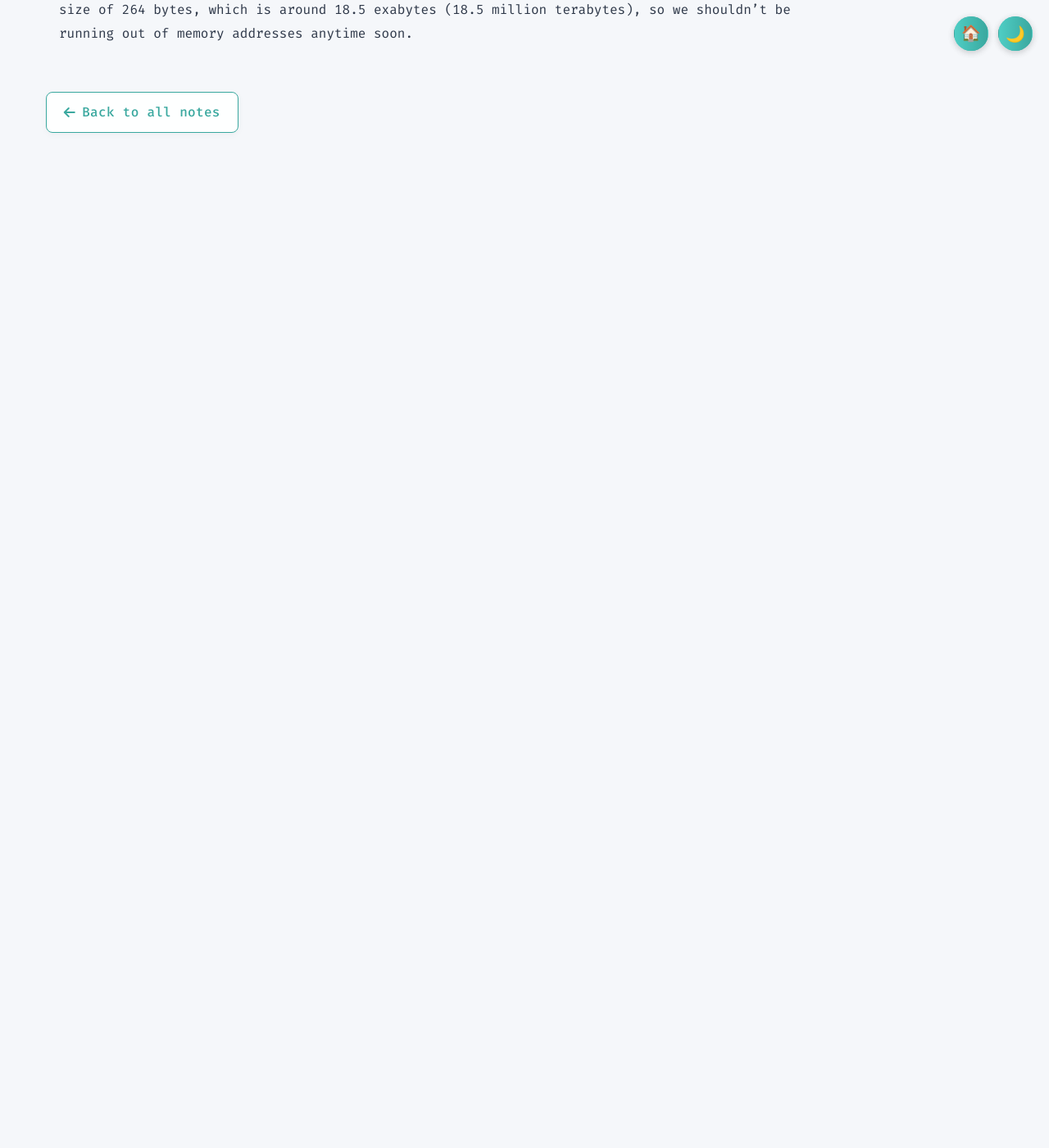
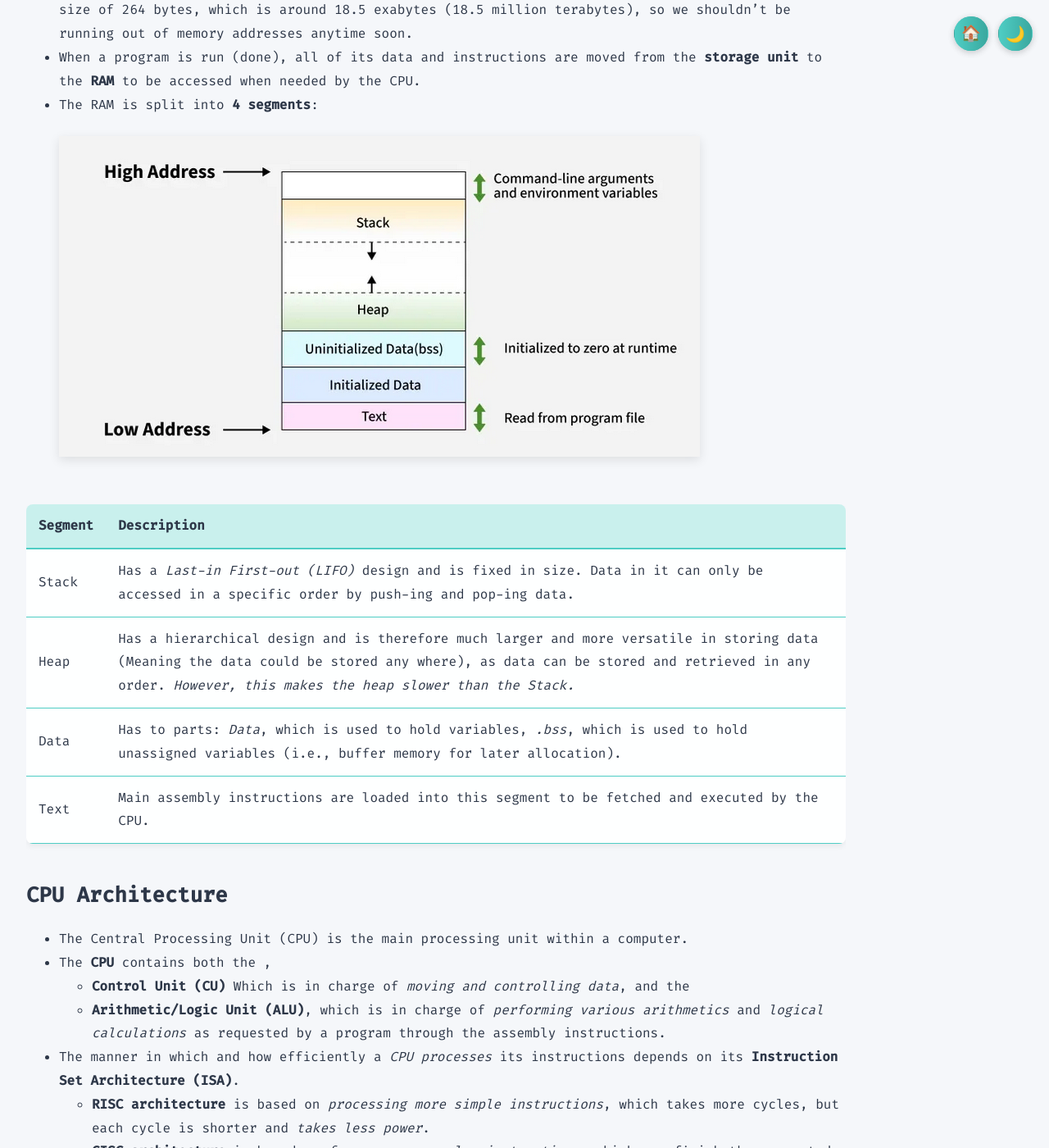
Before and after one commit to PathogenicKatt/PathogenicKatt.github.io, a Jekyll site: the page built from _notes/intro-to-assembly.md, in a window 1280 px wide and 1400 px high, scrolled down 4881 px. Shown: the whole window at 82% size. Built offline with Jekyll 4.4.1, drawn with Linux system fonts in a browser that asks for light colours; before the commit the page ends 5091 px from its top, so only the background shows below that; some of the changed text lies outside the part shown.

Commit message:
Update notes

```diff
--- a/_notes/intro-to-assembly.md
+++ b/_notes/intro-to-assembly.md
@@ -122,3 +122,78 @@ syscall
 - In the past, with **32-bit addresses**, memory addresses were limited from **0x00000000** to **0xffffffff**.
 - This meant that the maximum possible RAM size was 232 bytes, which is only 4 gigabytes, at which point we run out of unique addresses.
 - With **64-bit addresses**, the range is now up to **0xffffffffffffffff**, with a theoretical maximum RAM size of 264 bytes, which is around 18.5 exabytes (18.5 million terabytes), so we shouldn't be running out of memory addresses anytime soon.
+- When a program is run (done), all of its data and instructions are moved from the **storage unit** to the **RAM** to be accessed when needed by the CPU.
+- The RAM is split into **4 segments**:
+    ![RAM segments](/assets/img/htb-assembly(2).PNG){: .writeup-image}<br>
+
+<table>
+<thead>
+    <tr>
+        <th>Segment</th>
+        <th>Description</th>
+    </tr>
+</thead>
+<tbody>
+    <tr>
+        <td>Stack</td>
+        <td>Has a <i>Last-in First-out (LIFO)</i> design and is fixed in size. Data in it can only be accessed in a specific order by push-ing and pop-ing data.</td>
+    </tr>
+    <tr>
+        <td>Heap</td>
+        <td>Has a hierarchical design and is therefore much larger and more versatile in storing data (Meaning the data could be stored any where), as data can be stored and retrieved in any order.<i> However, this makes the heap slower than the Stack.</i></td>
+    </tr>
+    <tr>
+        <td>Data</td>
+        <td>Has to parts: <i>Data</i>, which is used to hold variables, <i>.bss</i>, which is used to hold unassigned variables (i.e., buffer memory for later allocation).</td>
+    </tr>
+    <tr>
+        <td>Text</td>
+        <td>Main assembly instructions are loaded into this segment to be fetched and executed by the CPU.</td>
+    </tr>
+</tbody>
+</table>
+
+## CPU Architecture
+- The Central Processing Unit (CPU) is the main processing unit within a computer.
+- The **CPU** contains both the ,
+    - **Control Unit (CU)** Which is in charge of *moving and controlling data*, and the
+    - **Arithmetic/Logic Unit (ALU)**, which is in charge of *performing various arithmetics* and *logical calculations* as requested by a program through the assembly instructions.
+- The manner in which and how efficiently a *CPU processes* its instructions depends on its **Instruction Set Architecture (ISA)**.
+    - **RISC architecture** is based on *processing more simple instructions*, which takes more cycles, but each cycle is shorter and *takes less power*.
+    - **CISC architecture** is based on *fewer, more complex instructions*, which can finish the requested instructions in fewer cycles, but each instruction takes more time and power to be processed.
+
+### Clock speed & Clock cycle
+- Each CPU has a **clock speed** that indicates its overall speed.
+- The **frequency** in which the cycles occur is counted, is **cycles per second (Hertz)**.
+- If a CPU has a speed of 3.0 GHz, it can run 3 billion cycles every second (per core).<br>
+![clock cycle](/assets/img/htb-assembly(3).PNG){: writeup-image}<br>
+- **Instruction Cycle**:
+    - An **instruction cycle** is the cycle the CPU takes to process a *single machine instruction*.
+![instruction cycle](/assets/img/htb-assembly(4).PNG){: writeup-image}<br>
+- An instruction cycle consists of four stages: **Fetch**, **Decode**, **Execute**, and **Store**:
+<table>
+<thead>
+    <tr>
+        <th>Instruction</th>
+        <th>Description</th>
+    </tr>
+</thead>
+<tbody>
+    <tr>
+        <td>1. Fetch</td>
+        <td>Takes the next instruction's address from the <i>Instruction Address Register (IAR)</i>, which tells it where the next instruction is located.</td>
+    </tr>
+    <tr>
+        <td>2. Decode</td>
+        <td>Takes the instruction from the IAR, and decodes it from binary to see what is required to be executed.</td>
+    </tr>
+    <tr>
+        <td>3. Execute</td>
+        <td>Fetch instruction operands from <i>register/memory</i>, and process the instruction in the ALU or CU.</td>
+    </tr>
+    <tr>
+        <td>4. Store</td>
+        <td>Store the new value in the destination operand.</td>
+    </tr>
+</tbody>
+</table>
```
Also changed, not shown: assets/img/htb-assembly(2).PNG (added), assets/img/htb-assembly(3).PNG (added), assets/img/htb-assembly(4).PNG (added).
